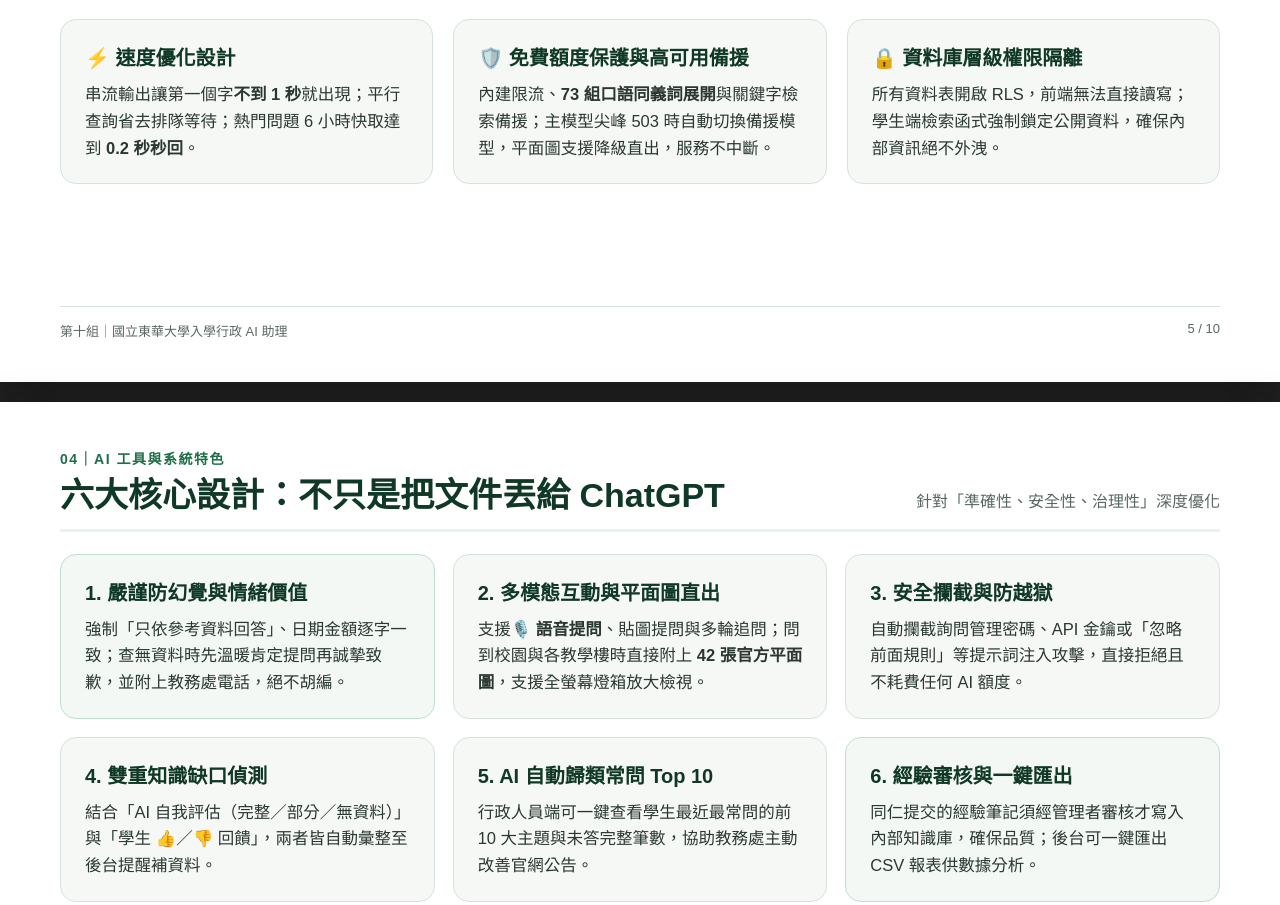
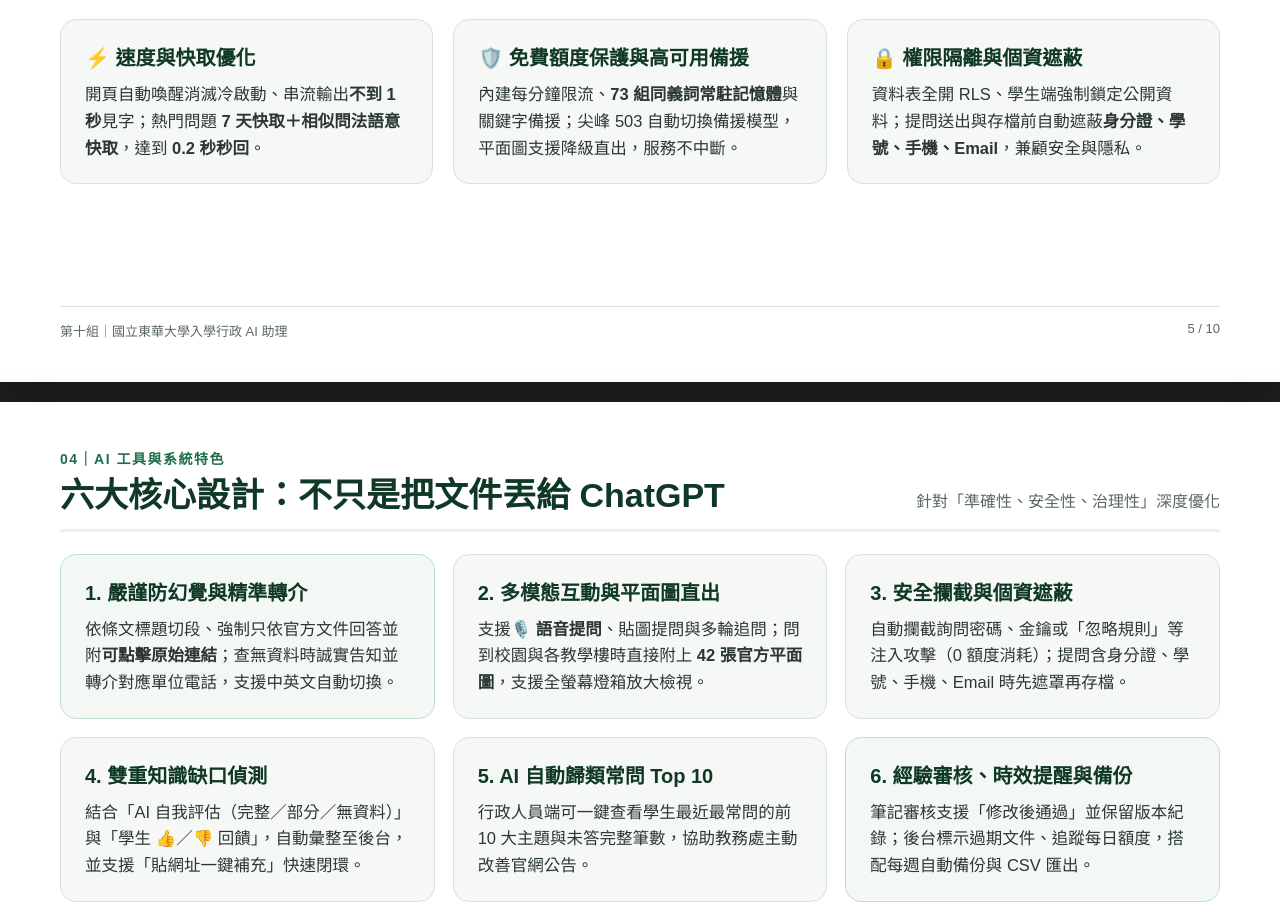
Before and after one commit to 411332055/ndhu-admission-ai, a plain HTML site: page presentation/期末報告簡報.html in a window 1280 px wide. Shown: the part 3318-4223 px from the top of the page. Drawn offline with Linux system fonts and the light colour scheme.

Commit message:
更新期末簡報數據與示範口播稿

```diff
--- a/presentation/期末報告簡報.html
+++ b/presentation/期末報告簡報.html
@@ -439,16 +439,16 @@
   </div>
   <div class="grid-3">
     <div class="card">
-      <h3>⚡ 速度優化設計</h3>
-      <p>串流輸出讓第一個字<b>不到 1 秒</b>就出現；平行查詢省去排隊等待；熱門問題 6 小時快取達到 <b>0.2 秒秒回</b>。</p>
+      <h3>⚡ 速度與快取優化</h3>
+      <p>開頁自動喚醒消滅冷啟動、串流輸出<b>不到 1 秒</b>見字；熱門問題 <b>7 天快取＋相似問法語意快取</b>，達到 <b>0.2 秒秒回</b>。</p>
     </div>
     <div class="card">
       <h3>🛡️ 免費額度保護與高可用備援</h3>
-      <p>內建限流、<b>73 組口語同義詞展開</b>與關鍵字檢索備援；主模型尖峰 503 時自動切換備援模型，平面圖支援降級直出，服務不中斷。</p>
+      <p>內建每分鐘限流、<b>73 組同義詞常駐記憶體</b>與關鍵字備援；尖峰 503 自動切換備援模型，平面圖支援降級直出，服務不中斷。</p>
     </div>
     <div class="card">
-      <h3>🔒 資料庫層級權限隔離</h3>
-      <p>所有資料表開啟 RLS，前端無法直接讀寫；學生端檢索函式強制鎖定公開資料，確保內部資訊絕不外洩。</p>
+      <h3>🔒 權限隔離與個資遮蔽</h3>
+      <p>資料表全開 RLS、學生端強制鎖定公開資料；提問送出與存檔前自動遮蔽<b>身分證、學號、手機、Email</b>，兼顧安全與隱私。</p>
     </div>
   </div>
   <div class="footer"><span>第十組｜國立東華大學入學行政 AI 助理</span><span>5 / 10</span></div>
@@ -463,28 +463,28 @@
   </div>
   <div class="grid-6">
     <div class="card green">
-      <h3>1. 嚴謹防幻覺與情緒價值</h3>
-      <p>強制「只依參考資料回答」、日期金額逐字一致；查無資料時先溫暖肯定提問再誠摯致歉，並附上教務處電話，絕不胡編。</p>
+      <h3>1. 嚴謹防幻覺與精準轉介</h3>
+      <p>依條文標題切段、強制只依官方文件回答並附<b>可點擊原始連結</b>；查無資料時誠實告知並轉介對應單位電話，支援中英文自動切換。</p>
     </div>
     <div class="card">
       <h3>2. 多模態互動與平面圖直出</h3>
       <p>支援<b>🎙️ 語音提問</b>、貼圖提問與多輪追問；問到校園與各教學樓時直接附上 <b>42 張官方平面圖</b>，支援全螢幕燈箱放大檢視。</p>
     </div>
     <div class="card">
-      <h3>3. 安全攔截與防越獄</h3>
-      <p>自動攔截詢問管理密碼、API 金鑰或「忽略前面規則」等提示詞注入攻擊，直接拒絕且不耗費任何 AI 額度。</p>
+      <h3>3. 安全攔截與個資遮蔽</h3>
+      <p>自動攔截詢問密碼、金鑰或「忽略規則」等注入攻擊（0 額度消耗）；提問含身分證、學號、手機、Email 時先遮罩再存檔。</p>
     </div>
     <div class="card">
       <h3>4. 雙重知識缺口偵測</h3>
-      <p>結合「AI 自我評估（完整／部分／無資料）」與「學生 👍／👎 回饋」，兩者皆自動彙整至後台提醒補資料。</p>
+      <p>結合「AI 自我評估（完整／部分／無資料）」與「學生 👍／👎 回饋」，自動彙整至後台，並支援「貼網址一鍵補充」快速閉環。</p>
     </div>
     <div class="card">
       <h3>5. AI 自動歸類常問 Top 10</h3>
       <p>行政人員端可一鍵查看學生最近最常問的前 10 大主題與未答完整筆數，協助教務處主動改善官網公告。</p>
     </div>
     <div class="card green">
-      <h3>6. 經驗審核與一鍵匯出</h3>
-      <p>同仁提交的經驗筆記須經管理者審核才寫入內部知識庫，確保品質；後台可一鍵匯出 CSV 報表供數據分析。</p>
+      <h3>6. 經驗審核、時效提醒與備份</h3>
+      <p>筆記審核支援「修改後通過」並保留版本紀錄；後台標示過期文件、追蹤每日額度，搭配每週自動備份與 CSV 匯出。</p>
     </div>
   </div>
   <div class="footer"><span>第十組｜國立東華大學入學行政 AI 助理</span><span>6 / 10</span></div>
@@ -558,11 +558,11 @@
   </div>
   <div class="grid-2">
     <div class="card white">
-      <h3>✅ 系統完成度與驗證紀錄</h3>
+      <h3>✅ 系統完成度與自動回歸驗證</h3>
       <ul>
-        <li>已完成 <b>學生端、行政人員端、管理後台</b> 三套網頁（含深色模式、語音提問與 QR Code 分享）並正式上線。</li>
-        <li>累積 <b>70+ 則</b>系統實測問答紀錄，安全注入與密碼探測攔截率 <b>100%</b>，全站自動健檢 <b>0 錯誤、0 破圖</b>。</li>
-        <li>支援 PDF、Word、TXT、圖片 OCR 與網址一鍵匯入，大型簡章亦可分段自動轉錄。</li>
+        <li>已完成 <b>學生端、行政人員端、管理後台</b> 三套網頁（含深色模式、語音／截圖提問、QR Code 分享與每分鐘限流）並正式上線。</li>
+        <li>建立 15 題標準回歸測試（含無資料陷阱題），實測 <b>12 題完全正確（80%）</b>；安全注入攔截率 <b>100%</b>，全站自動健檢 <b>0 錯誤</b>。</li>
+        <li>支援 PDF、Word、TXT、圖片 OCR 與網址一鍵匯入，並建置每日喚醒、每週備份與報告前快取預熱排程。</li>
       </ul>
     </div>
     <div class="card gold">
@@ -570,7 +570,7 @@
       <ul>
         <li>透過後台儀表板盤點出 <b>13 則待補缺口</b>（包含二一學則、學分上限、3+2 五年一貫、企管系必修與輔修、新生社團與管院平面圖）。</li>
         <li>經查證東華官網正式規定並補齊 5 份文件、42 張平面圖與口語同義詞後，<b>成功將待補知識缺口歸零（13 → 0）</b>。</li>
-        <li>（※ 上台前可再透過後台「匯出 CSV」補上組員最終盲測正確率）</li>
+        <li>結合後台「系統狀態」面板，持續追蹤正確率趨勢、缺口平均補齊天數與每日免費額度用量。</li>
       </ul>
     </div>
   </div>
@@ -598,9 +598,9 @@
       <div class="pill gold">可能限制與後續改善</div>
       <h3>⚠️ 現實限制與因應對策</h3>
       <ul>
-        <li><b>免費額度限制</b>：目前採用 Gemini 免費方案（每日約千次上限）。<br>→ <i>對策</i>：已建置快取、限流與關鍵字備援；正式全校導入時可升級付費方案。</li>
-        <li><b>法規年度變動</b>：入學簡章與日程每年更新。<br>→ <i>對策</i>：管理後台支援同名文件覆蓋更新，並自動清除舊快取。</li>
-        <li><b>個人化個資查詢</b>：AI 無法查詢特定學生的審查或繳費狀態。<br>→ <i>對策</i>：定位為「第一線規定分流助理」，個案引導洽詢承辦人員。</li>
+        <li><b>免費額度限制</b>：目前採用 Gemini 免費方案（每日約千次上限）。<br>→ <i>對策</i>：已建置 7 天快取、相似問法語意快取、限流、備援模型切換與關鍵字備援；正式全校導入可升級付費方案。</li>
+        <li><b>法規年度變動</b>：入學簡章與日程每年更新。<br>→ <i>對策</i>：管理後台具備「過期／舊學年度提醒」，支援同名覆蓋更新並自動清除舊快取。</li>
+        <li><b>個人化個資查詢</b>：AI 無法查詢特定學生的審查或繳費狀態。<br>→ <i>對策</i>：系統自動遮蔽身分證、學號與手機，定位為「第一線規定分流助理」，個案轉介承辦單位。</li>
       </ul>
     </div>
   </div>
```
Also changed, not shown: 1 other file.
